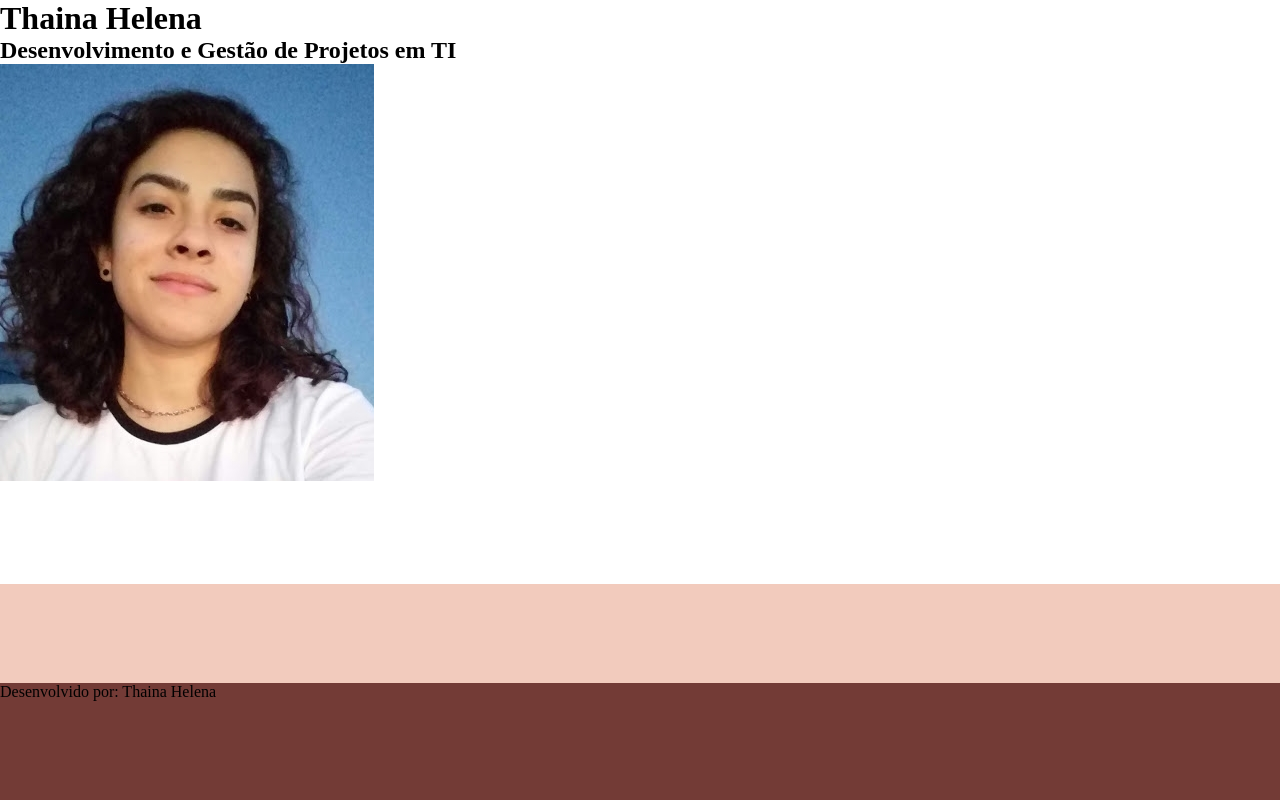
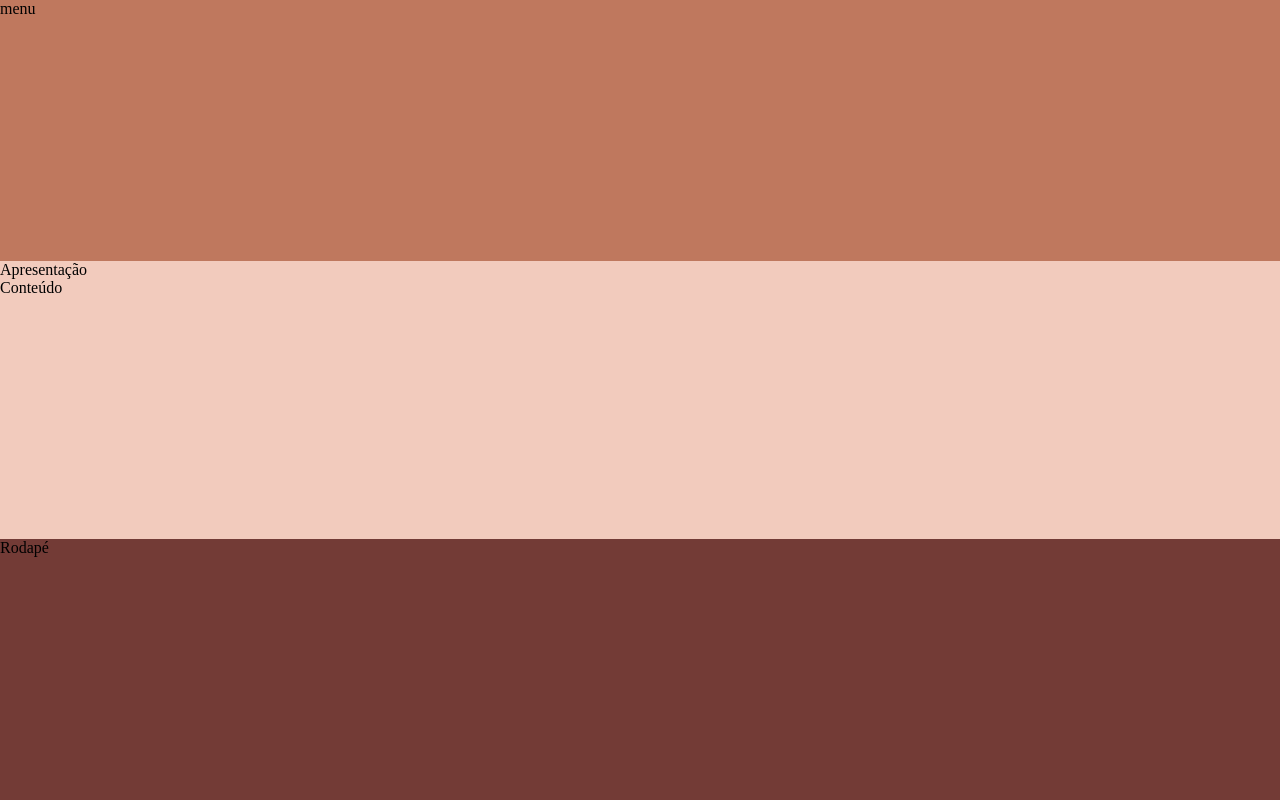
Before and after one commit to Thainahelena/portfolio, a plain HTML site: page index.html in a window 1280 px wide. Drawn offline with Linux system fonts and the light colour scheme.

Commit message:
Add HTML structure

```diff
--- a/index.html
+++ b/index.html
@@ -2,26 +2,30 @@
 <html lang="pt">
     <head>
         <meta charset="UTF-8">
-    <meta http-equiv="X-UA-Compatible" content="IE=edge">
         <meta name="viewport" content="width=device-width, initial-scale=1.0">
         <link rel="stylesheet" href="main.css">
         <title>Portfólio</title>
     </head>
     <body>
-    <header class="headercontainer">
-        <div class="headertitle">
-            <h1>Thaina Helena</h1>
-            <h2>Desenvolvimento e Gestão de Projetos em TI </h2>
-        </div>
-        <div class="headerimg">
-            <img id="personalimg" src="/img/personal.jpg" alt="Personal Image">
-        </div>
+        <header class="container">
+            menu
         </header>
         <main>
-        <p></p>
+            <div class="description">
+                <div class="titledescription">
+                    Apresentação<!-- <h1>Thaina Helena</h1>
+                    <h2>Desenvolvimento e Gestão de Projetos em TI </h2> -->
+                </div>
+                <div class="photodescription">
+                    <!-- <img src="https://source.unsplash.com/random" alt="Personal Image" height="200px" > -->
+                </div>
+            </div>
+            <div class="content">
+                Conteúdo
+            </div>
         </main>
         <footer>
-        <p>Desenvolvido por: Thaina Helena</p>
+            Rodapé
         </footer>
     </body>
 </html>
```
Lines whose indentation alone changed are shown as unchanged.
